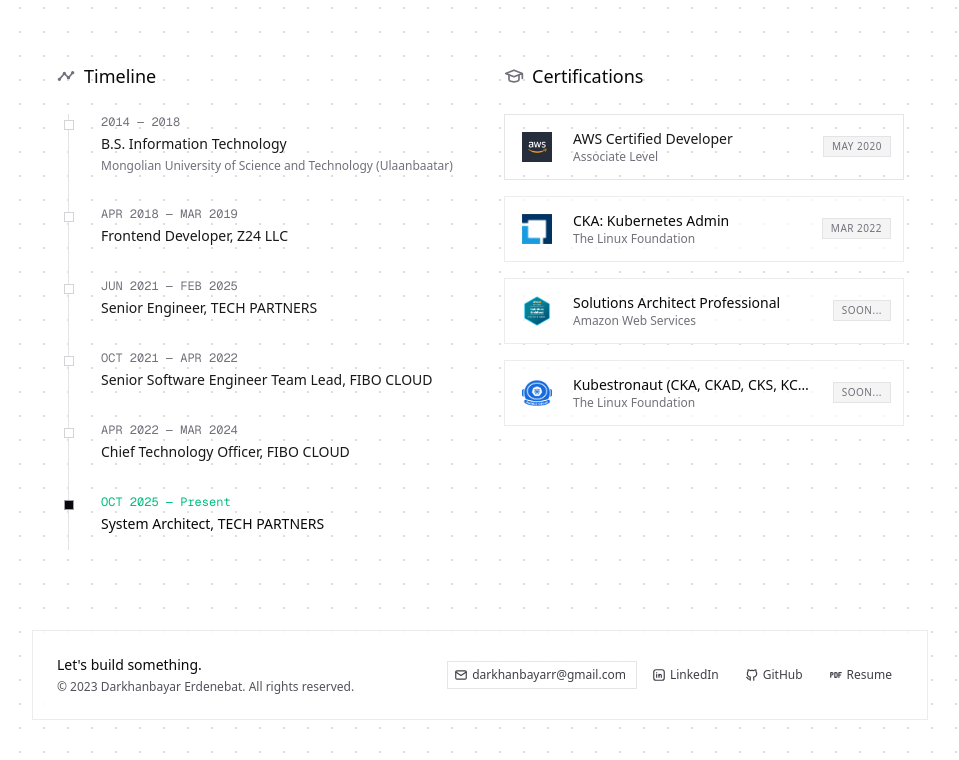
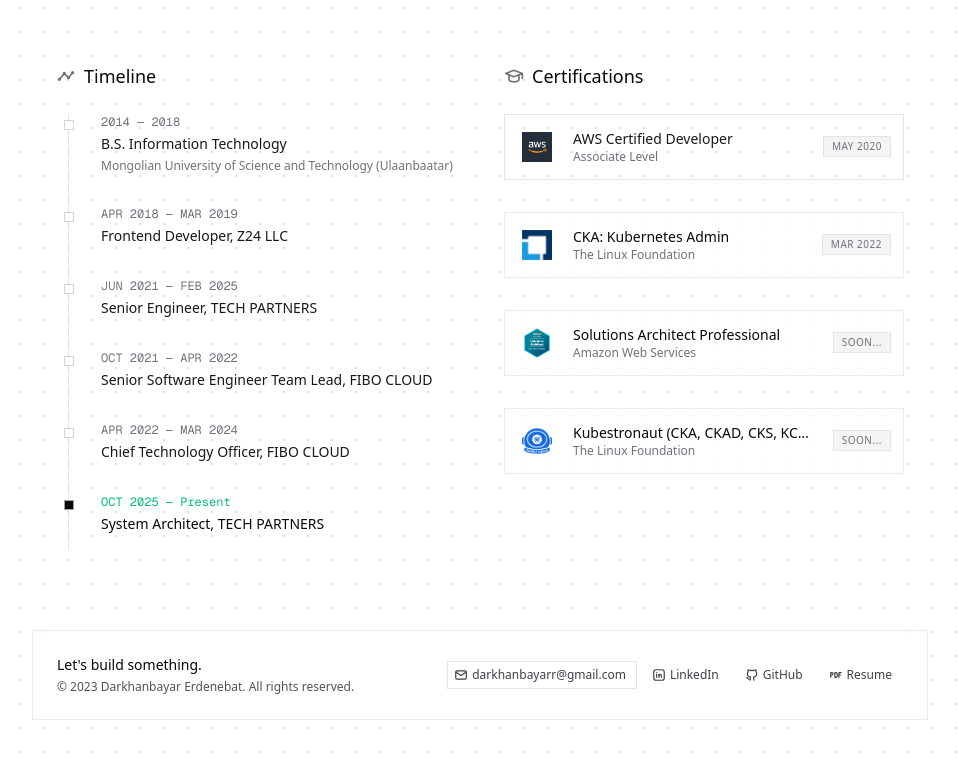
Before and after one commit to Darkhaamn/portfolio, a Next.js app: page / in a window 1280 px wide. Shown: the part 868-1628 px from the top of the page, without its empty margins (160-1119 px from the left). Built offline with nearby package versions, Linux system fonts and the light colour scheme; no server answers.

Commit message:
little fix

```diff
--- a/app/page.tsx
+++ b/app/page.tsx
@@ -229,7 +229,7 @@ export default function Page() {
             <IconSchool className="size-5 text-zinc-500" aria-hidden />
             Certifications
           </h2>
-          <div className="space-y-3 sm:space-y-4">
+          <div className="space-y-3 sm:space-y-4 grid grid-cols-2 md:grid-cols-1 gap-4">
             <div className="group flex flex-col sm:flex-row sm:items-center gap-2 sm:gap-4 p-3 border hover:bg-zinc-100/60 transition-colors">
               <div className="w-10 h-10 flex items-center justify-center">
                 <Image src="/aws.jpeg" alt="AWS" width={30} height={30} />
```
